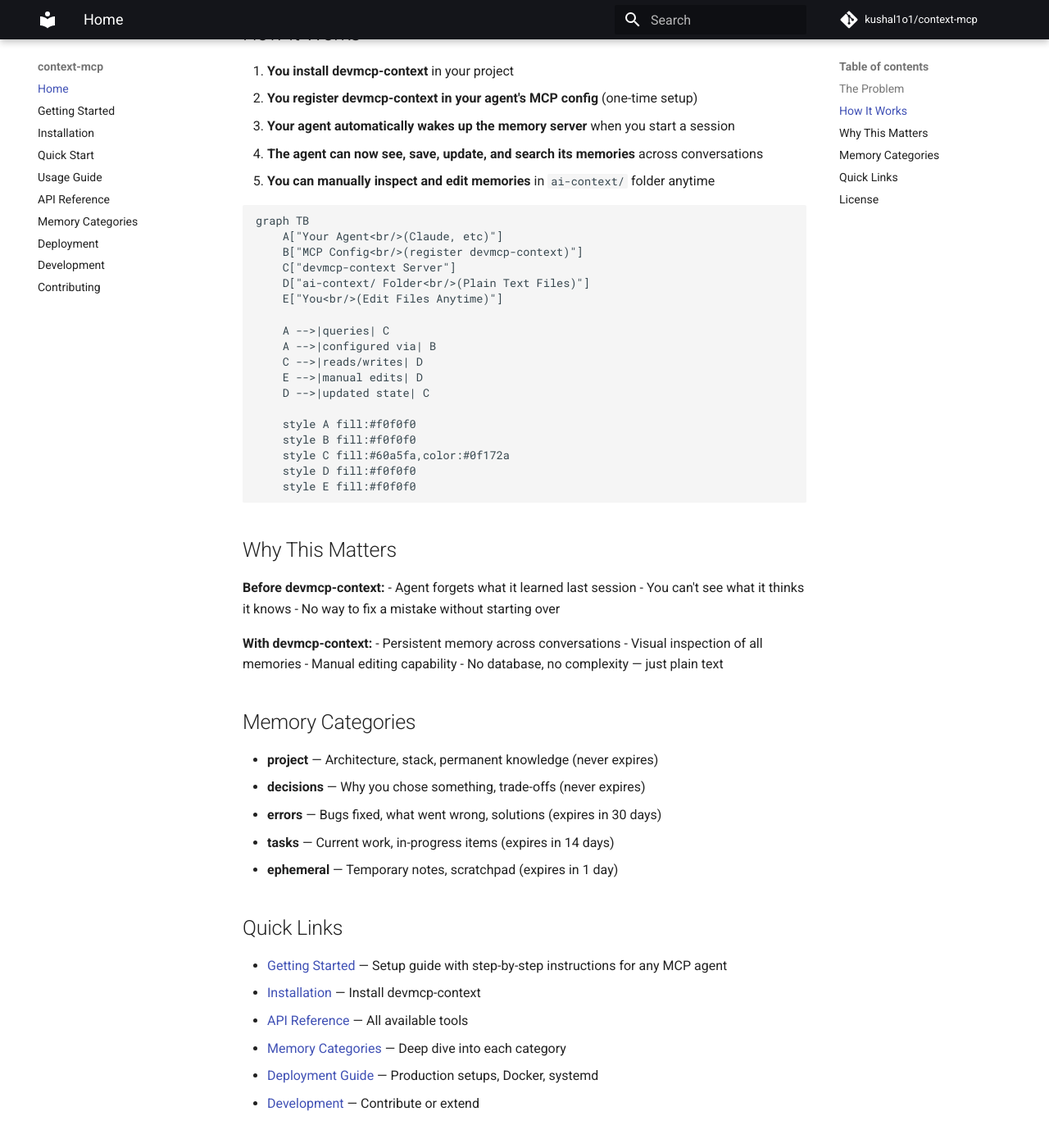
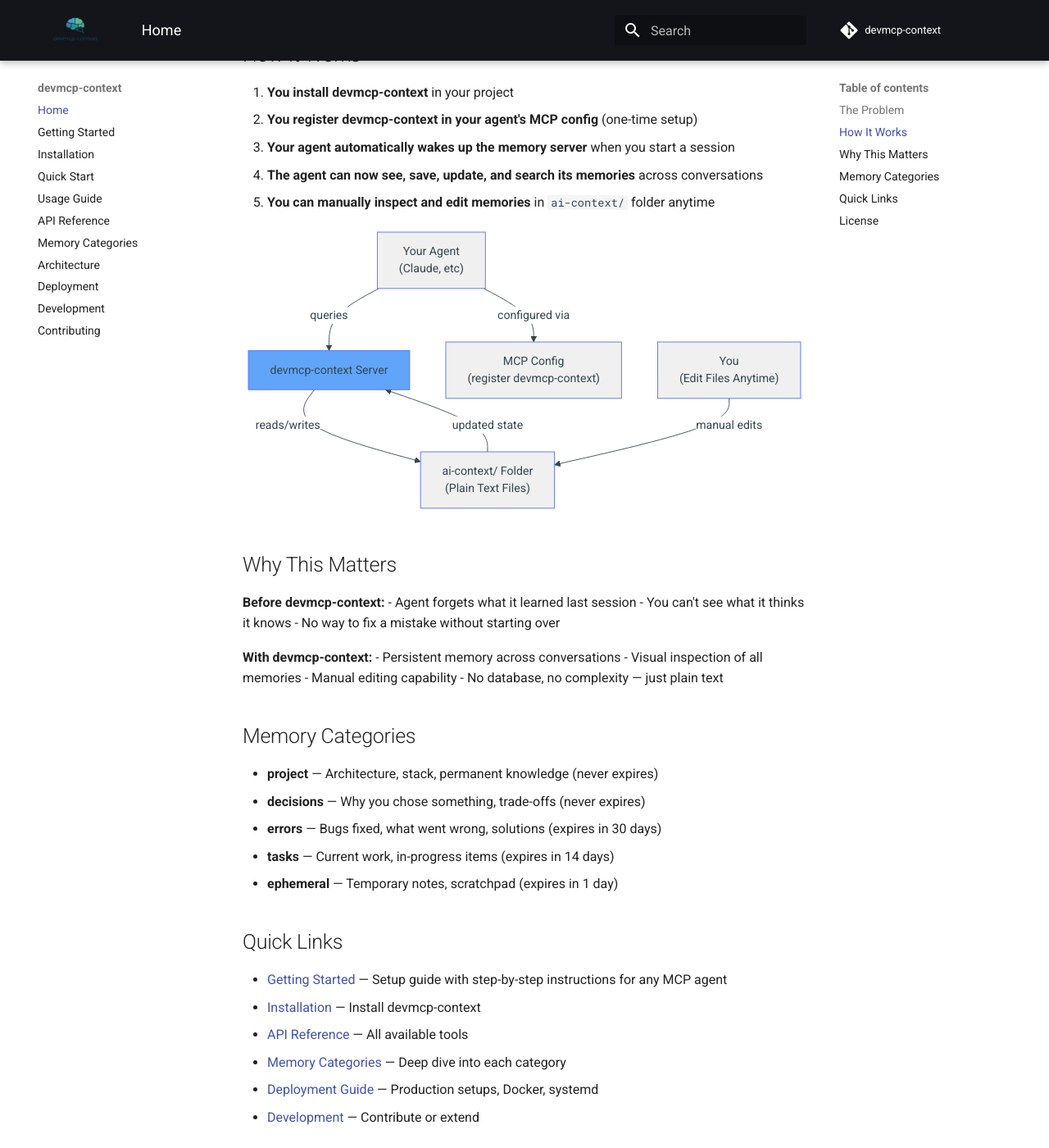
Before and after one commit to kushal1o1/devmcp-context, an MkDocs documentation site: the page built from docs/index.md, in a window 1280 px wide and 1400 px high, scrolled down 761 px. Shown: the whole window at 82% size. Built offline with MkDocs 1.6.1 and Material for MkDocs 9.7.7, drawn with Linux system fonts in a browser that asks for light colours; comment, search, counter and statistics services are not loaded; some of the changed text lies outside the part shown.

Commit message:
feat:add logo and mermaid diagrams

```diff
--- a/docs/index.md
+++ b/docs/index.md
@@ -1,7 +1,7 @@
 # devmcp-context
 
 <p align="center">
-    <img src="https://raw.githubusercontent.com/kushal1o1/devmcp-context/main/static/logo.png" alt="devmcp-context logo" width="420" />
+	<img src="https://github.com/kushal1o1/devmcp-context/blob/main/static/logo.png?raw=true" alt="devmcp-context logo" width="420" />
 </p>
 
 See what your AI agent actually knows. Edit it. Remove it. Fix it. All without retraining.
--- a/mkdocs.yml
+++ b/mkdocs.yml
@@ -1,23 +1,41 @@
-site_name: context-mcp
+site_name: devmcp-context
 site_description: Structured AI memory layer for agents
 site_author: Kushal
-site_url: https://kushal1o1.github.io/context-mcp/
-repo_url: https://github.com/kushal1o1/context-mcp
-repo_name: kushal1o1/context-mcp
+site_url: https://kushal1o1.github.io/devmcp-context/
+repo_url: https://github.com/kushal1o1/devmcp-context
+repo_name: devmcp-context
+copyright: Copyright © 2026 kushal1o1 | MIT License
 
 theme:
   name: material
   palette:
     scheme: default
     primary: black
-    accent: black
+    accent: indigo
   font:
     text: Roboto
     code: Roboto Mono
+  logo: assets/images/logo.png
+  favicon: assets/images/logo.png
+  features:
+    - navigation.instant
+    - navigation.tracking
+    - content.code.copy
+    - content.tabs.link
+
+extra:
+  generator: false
+  social:
+    - icon: fontawesome/brands/github
+      link: https://github.com/kushal1o1/devmcp-context
+      name: GitHub
 
 plugins:
   - search
   - offline
+
+extra_css:
+  - stylesheets/extra.css
 
 nav:
   - Home: index.md
@@ -27,6 +45,7 @@
   - Usage Guide: usage.md
   - API Reference: api.md
   - Memory Categories: categories.md
+  - Architecture: architecture.md
   - Deployment: deployment.md
   - Development: development.md
   - Contributing: contributing.md
@@ -35,7 +54,11 @@
   - pymdownx.highlight:
       use_pygments: true
   - pymdownx.inlinehilite
-  - pymdownx.superfences
+  - pymdownx.superfences:
+      custom_fences:
+        - name: mermaid
+          class: mermaid
+          format: !!python/name:pymdownx.superfences.fence_code_format
   - pymdownx.tabbed:
       alternate_style: true
   - toc:
```
